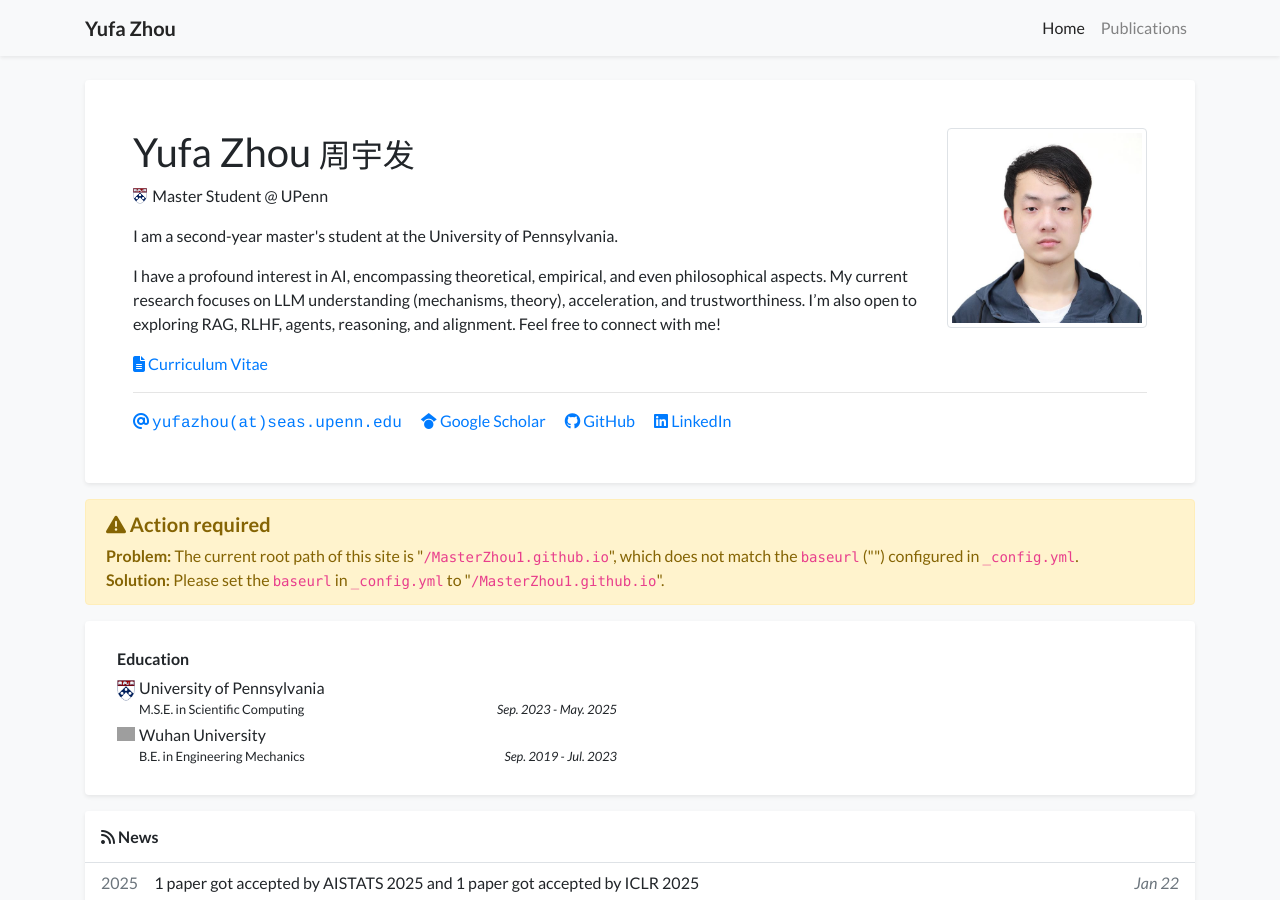
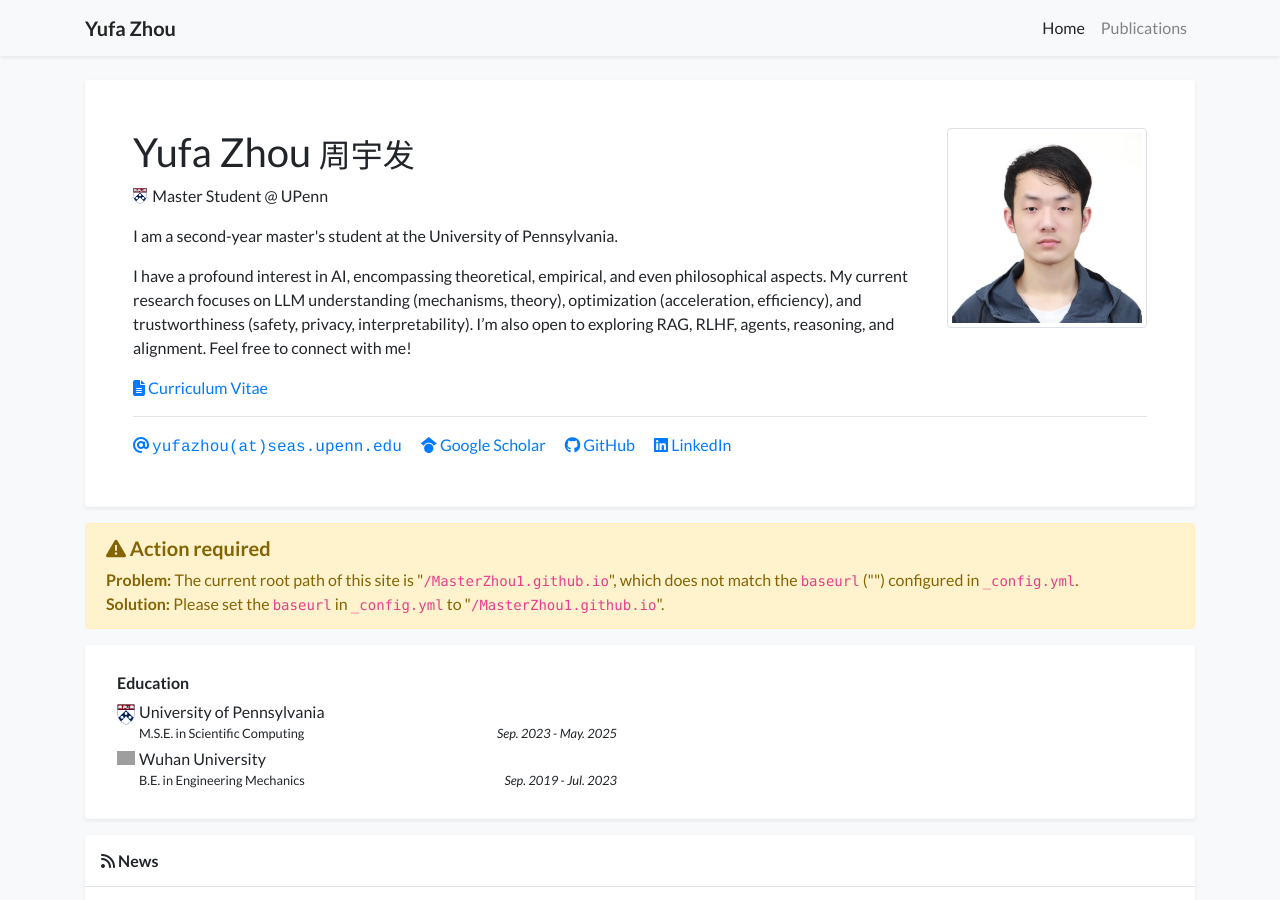
Before and after one commit to MasterZhou1/MasterZhou1.github.io, a Jekyll site: the page built from index.html, in a window 1280 px wide and 900 px high. Built offline with Jekyll 4.4.1, drawn with Linux system fonts in a browser that asks for light colours; nearby versions of some CDN libraries; a style sheet for code colours, icons or effects is not loaded; grey boxes are pictures that could not be loaded.

Commit message:
Update profile.yml

```diff
--- a/_data/profile.yml
+++ b/_data/profile.yml
@@ -27,7 +27,7 @@ short_bio: >-
   </p>
   <p>
     I have a profound interest in AI, encompassing theoretical, empirical, and even philosophical aspects.
-    My current research focuses on LLM understanding (mechanisms, theory), acceleration, and trustworthiness.
+    My current research focuses on LLM understanding (mechanisms, theory), optimization (acceleration, efficiency), and trustworthiness (safety, privacy, interpretability).
     I’m also open to exploring RAG, RLHF, agents, reasoning, and alignment.
     Feel free to connect with me!
   </p>
```
